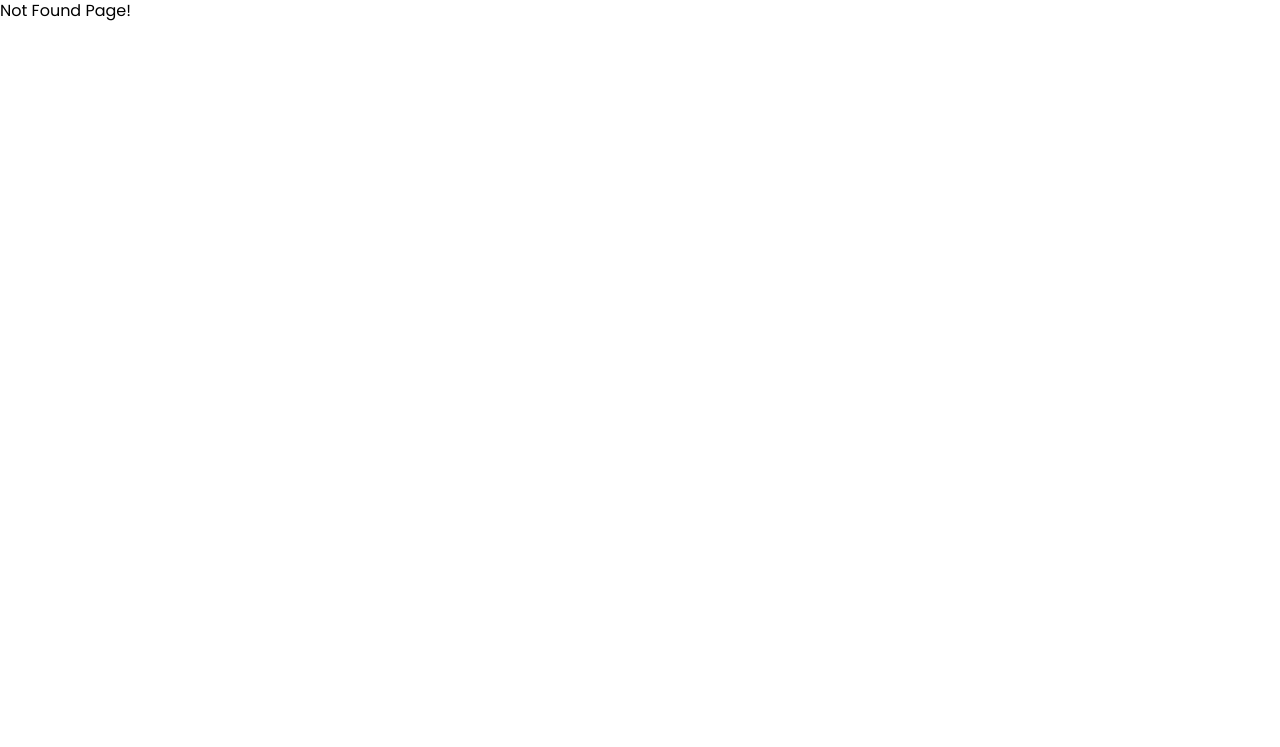
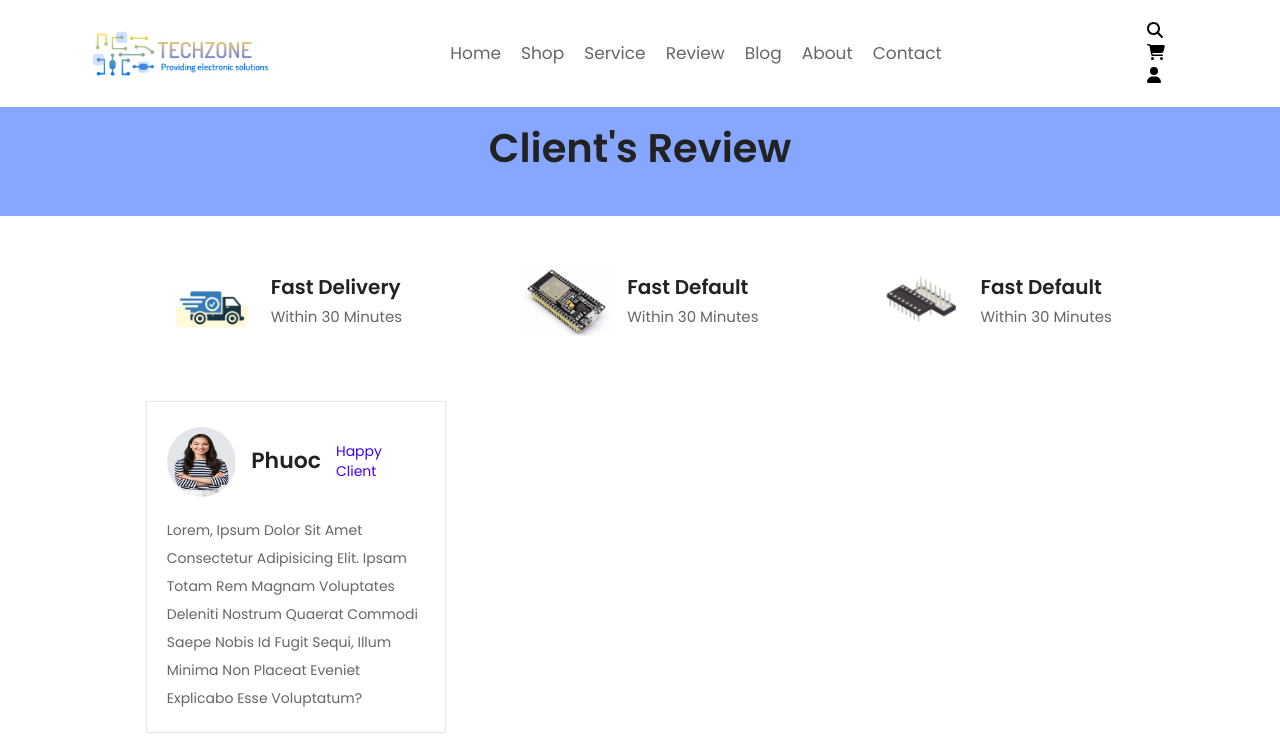
Before and after one commit to phuocnguyen12/Client, a React (Create React App) app in the folder client/: page /review in a window 1280 px wide. Before the commit this address had no page. Shown: the top 747 px of the page. Built offline with nearby package versions, Linux system fonts and the light colour scheme.

Commit message:
Review Page

```diff
--- a/client/src/Components/HeaderComponent/HeaderComponent.jsx
+++ b/client/src/Components/HeaderComponent/HeaderComponent.jsx
@@ -64,7 +64,7 @@ const Header = () => {
         <Link className="menu-link" to={"#"}>
           Service
         </Link>
-        <Link className="menu-link" to={"#"}>
+        <Link className="menu-link" to={"/review"}>
           Review
         </Link>
         <Link className="menu-link" to={"*"}>
--- /dev/null
+++ b/client/src/pages/Review/ReviewPage.jsx
@@ -0,0 +1,126 @@
+import React from "react";
+import device from "../../assets/ModuleESP.png"
+import delivery from "../../assets/icon-delivery.png"
+import module from "../../assets/ROM-BIOS.png"
+import user from "../../assets/User.png"
+import "./ReviewPage.scss"
+
+const ReviewPage = () => {
+  return (
+    <div>
+      <div className="heading">
+        <h1>Client's Review</h1>
+      </div>
+
+      <section className="info-container">
+        <div className="info">
+          <img src={delivery} alt="" />
+          <div className="content">
+            <h3>Fast Delivery</h3>
+            <span>Within 30 minutes</span>
+          </div>
+        </div>
+
+        <div className="info">
+          <img src={device} alt="" />
+          <div className="content">
+            <h3>Fast Default</h3>
+            <span>Within 30 minutes</span>
+          </div>
+        </div>
+
+        <div className="info">
+          <img src={module} alt="" />
+          <div className="content">
+            <h3>Fast Default</h3>
+            <span>Within 30 minutes</span>
+          </div>
+        </div>
+
+        <section className="review">
+          <div className="box">
+            <div className="user">
+              <img src={user} alt="" />
+              <div className="info">
+                <h3>Phuoc</h3>
+                <span>Happy Client</span>
+              </div>
+            </div>
+            <p>
+              Lorem, ipsum dolor sit amet consectetur adipisicing elit. Ipsam
+              totam rem magnam voluptates deleniti nostrum quaerat commodi saepe
+              nobis id fugit sequi, illum minima non placeat eveniet explicabo
+              esse voluptatum?
+            </p>
+          </div>
+
+          <div className="box">
+            <div className="user">
+              <img src={user} alt="" />
+              <div className="info">
+                <h3>Phuoc</h3>
+                <span>Happy Client</span>
+              </div>
+            </div>
+            <p>
+              Lorem, ipsum dolor sit amet consectetur adipisicing elit. Ipsam
+              totam rem magnam voluptates deleniti nostrum quaerat commodi saepe
+              nobis id fugit sequi, illum minima non placeat eveniet explicabo
+              esse voluptatum?
+            </p>
+          </div>
+
+          <div className="box">
+            <div className="user">
+              <img src={user} alt="" />
+              <div className="info">
+                <h3>Phuoc</h3>
+                <span>Happy Client</span>
+              </div>
+            </div>
+            <p>
+              Lorem, ipsum dolor sit amet consectetur adipisicing elit. Ipsam
+              totam rem magnam voluptates deleniti nostrum quaerat commodi saepe
+              nobis id fugit sequi, illum minima non placeat eveniet explicabo
+              esse voluptatum?
+            </p>
+          </div>
+
+          <div className="box">
+            <div className="user">
+              <img src={user} alt="" />
+              <div className="info">
+                <h3>Phuoc</h3>
+                <span>Happy Client</span>
+              </div>
+            </div>
+            <p>
+              Lorem, ipsum dolor sit amet consectetur adipisicing elit. Ipsam
+              totam rem magnam voluptates deleniti nostrum quaerat commodi saepe
+              nobis id fugit sequi, illum minima non placeat eveniet explicabo
+              esse voluptatum?
+            </p>
+          </div>
+
+          <div className="box">
+            <div className="user">
+              <img src={user} alt="" />
+              <div className="info">
+                <h3>Phuoc</h3>
+                <span>Happy Client</span>
+              </div>
+            </div>
+            <p>
+              Lorem, ipsum dolor sit amet consectetur adipisicing elit. Ipsam
+              totam rem magnam voluptates deleniti nostrum quaerat commodi saepe
+              nobis id fugit sequi, illum minima non placeat eveniet explicabo
+              esse voluptatum?
+            </p>
+          </div>
+        </section>
+      </section>
+    </div>
+  );
+};
+
+export default ReviewPage;
--- /dev/null
+++ b/client/src/pages/Review/ReviewPage.scss
@@ -0,0 +1,68 @@
+@import "../../index.scss";
+
+.info-container {
+  @include grid(27rem);
+
+  .info {
+    display: flex;
+    align-items: center;
+    justify-content: center;
+    gap: 1.5rem;
+    padding: 2rem 0;
+
+    img {
+      height: 7rem;
+    }
+
+    .content {
+      h3 {
+        font-size: 2rem;
+        color: $black;
+        padding-bottom: 0.5rem;
+      }
+
+      span {
+        font-size: 1.5rem;
+        color: $light-color;
+      }
+    }
+  }
+}
+
+.review {
+  @include grid(30rem);
+
+  .box {
+    padding: 2rem;
+    border: $border;
+
+    .user {
+      display: flex;
+      align-items: center;
+      gap: 1.5rem;
+      margin-bottom: 1.5rem;
+
+      img {
+        height: 7rem;
+        width: 7rem;
+        border-radius: 50%;
+      }
+
+      h3 {
+        font-size: 2.2rem;
+        color: $black;
+      }
+
+      span {
+        font-size: 1.4rem;
+        color: $blue;
+      }
+    }
+
+    p {
+      font-size: 1.4rem;
+      color: $light-color;
+      line-height: 2;
+    }
+  }
+}
--- a/client/src/routes/index.js
+++ b/client/src/routes/index.js
@@ -4,6 +4,7 @@ import AboutPage from "../pages/About/AboutPage";
 import NotFoundPage from "../pages/NotFound/NotFoundPage";
 import RegisterPage from "../pages/Register/RegisterPage";
 import ShopPage from "../pages/Shop/ShopPage";
+import ReviewPage from "../pages/Review/ReviewPage";
 
 export const routes = [
   {
@@ -21,6 +22,11 @@ export const routes = [
     page: AboutPage,
   },
   {
+    path: "/review",
+    page: ReviewPage,
+    isShowHeader: true,
+  },
+  {
     path: "/login",
     page: LoginPage,
   },
```
Also changed, not shown: client/src/assets/ROM-BIOS.png (added), client/src/assets/User.png (added).
